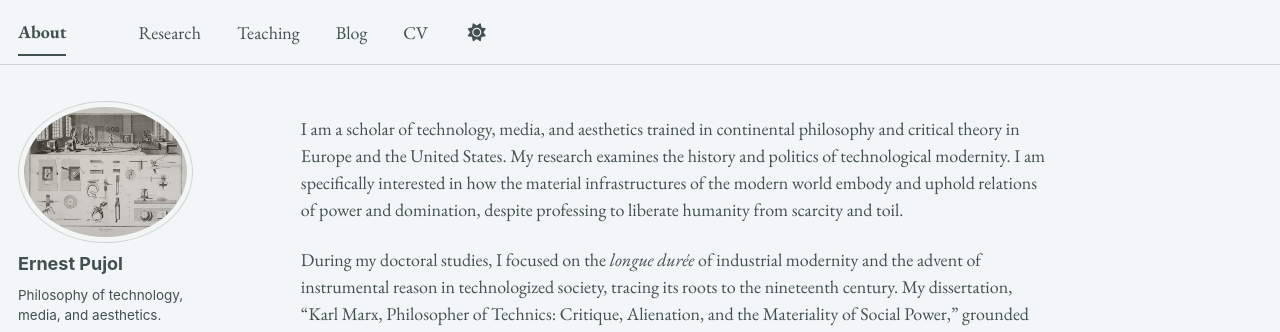
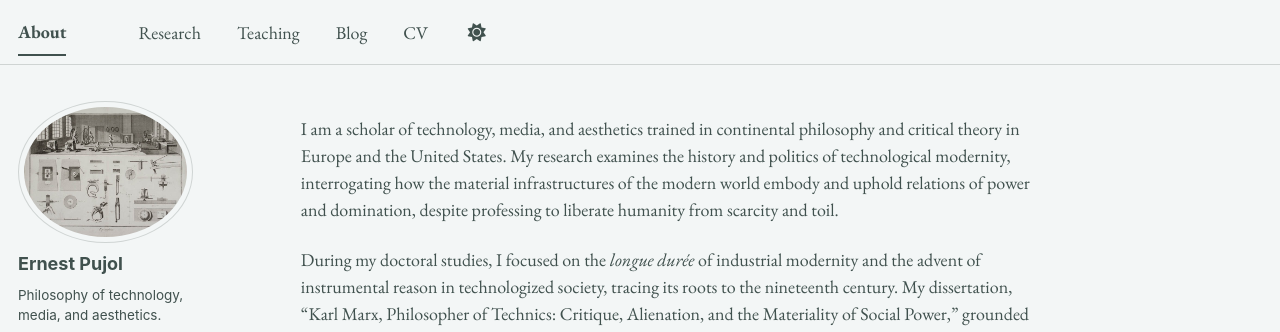
Before and after one commit to epujol90/epujol90.github.io, a Jekyll site: the page built from _pages/about.md, in a window 1280 px wide and 1069 px high. Shown: the top 332 px of the window. Built offline with Jekyll 4.4.1, drawn with Linux system fonts in a browser that asks for light colours; some web fonts are replaced; a script bundle is joined from its source files by our own code; library files that are not in the unit come from our copies.

Commit message:
Update about.md

```diff
--- a/_pages/about.md
+++ b/_pages/about.md
@@ -6,7 +6,7 @@ redirect_from:
   - /about/
   - /about.html
 ---
-I am a scholar of technology, media, and aesthetics trained in continental philosophy and critical theory in Europe and the United States. My research examines the history and politics of technological modernity. I am specifically interested in how the material infrastructures of the modern world embody and uphold relations of power and domination, despite professing to liberate humanity from scarcity and toil.
+I am a scholar of technology, media, and aesthetics trained in continental philosophy and critical theory in Europe and the United States. My research examines the history and politics of technological modernity, interrogating how the material infrastructures of the modern world embody and uphold relations of power and domination, despite professing to liberate humanity from scarcity and toil.
 
 During my doctoral studies, I focused on the _longue durée_ of industrial modernity and the advent of instrumental reason in technologized society, tracing its roots to the nineteenth century. My dissertation, “Karl Marx, Philosopher of Technics: Critique, Alienation, and the Materiality of Social Power,” grounded this historical inquiry in Marx’s engagement with the industrial literature of his time, reconstructing -- against prevailing productivist and economicist readings -- how he theorized the relationship between capitalism and modern technological transformations. I argued that Marx’s account of industrial development, though largely misunderstood by the Marxist tradition, presciently identified in the capitalist "subsumption" of the labor process the basis of the technocratic logic that mediates human-machine entanglements in advanced industrial society. I contend that this organizing principle of capitalist modernity has not only steered the general course of the so-called information age but has also reasserted itself with renewed vigor in the contemporary AI project -- particularly in its claim to expand human autonomy by automating judgment and reason.
 
```
